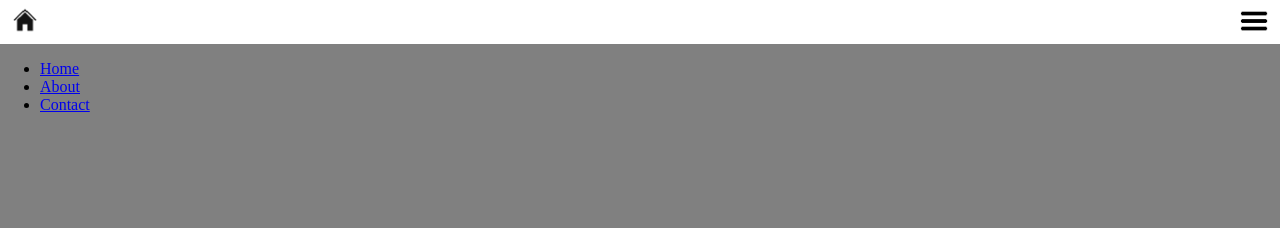
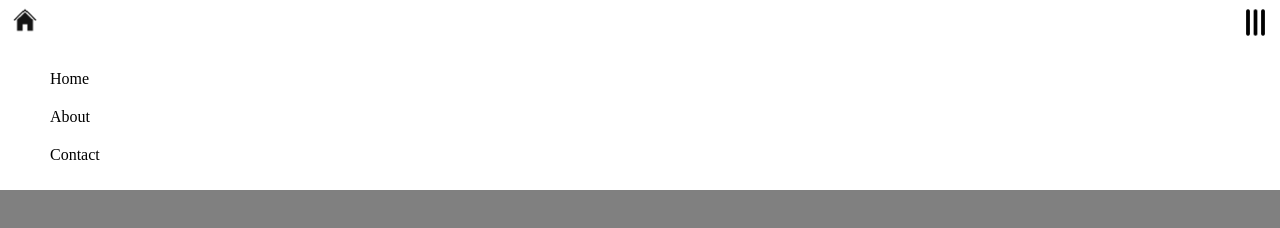
Before and after one commit to maxminoS/pure-js, a plain HTML site: page navbar/index.html in a window 1280 px wide. Both pictures are taken after a click on the button 1254 px from the left and 22 px from the top of the page. Drawn offline with Linux system fonts and the light colour scheme.

Commit message:
Improved navbar styling

```diff
--- a/navbar/index.js
+++ b/navbar/index.js
@@ -1,11 +1,18 @@
 const hamburger = document.querySelector(".hamburger");
 const links = document.querySelector(".links");
+const navbar = document.querySelector(".navbar");
 
 hamburger.addEventListener("click", () => {
-  // links.classList.toggle("show-links");
-  if (links.classList.contains("show-links")) {
-    links.classList.remove("show-links");
+  // links.classList.toggle("active");
+  // navbar.classList.toggle("active");
+  // hamburger.classList.toggle("active");
+  if (links.classList.contains("active")) {
+    links.classList.remove("active");
+    navbar.classList.remove("active");
+    hamburger.classList.remove("active");
   } else {
-    links.classList.add("show-links");
+    links.classList.add("active");
+    navbar.classList.add("active");
+    hamburger.classList.add("active");
   }
 });
--- a/navbar/styles.css
+++ b/navbar/styles.css
@@ -7,6 +7,10 @@ body {
   width: 100%;
   top: 0px;
   left: 0px;
+}
+
+.navbar.active {
+  background-color: white;
 }
 
 .nav-header {
@@ -26,12 +30,31 @@ body {
   right: 5px;
 }
 
+.hamburger.active {
+  transform: rotate(90deg);
+  transition: transform 0.2s ease-in-out;
+}
+
 .links {
   height: 0;
   overflow: hidden;
-  transition: var(--transition);
+  list-style-type: none;
 }
 
-.show-links {
+.links a {
+  color: black;
+  text-decoration: none;
+}
+
+.links.active {
   height: auto;
 }
+
+.links.active li {
+  padding: 10px;
+  left: 0;
+}
+
+.links.active li:hover {
+  background-color: lightgray;
+}
```
